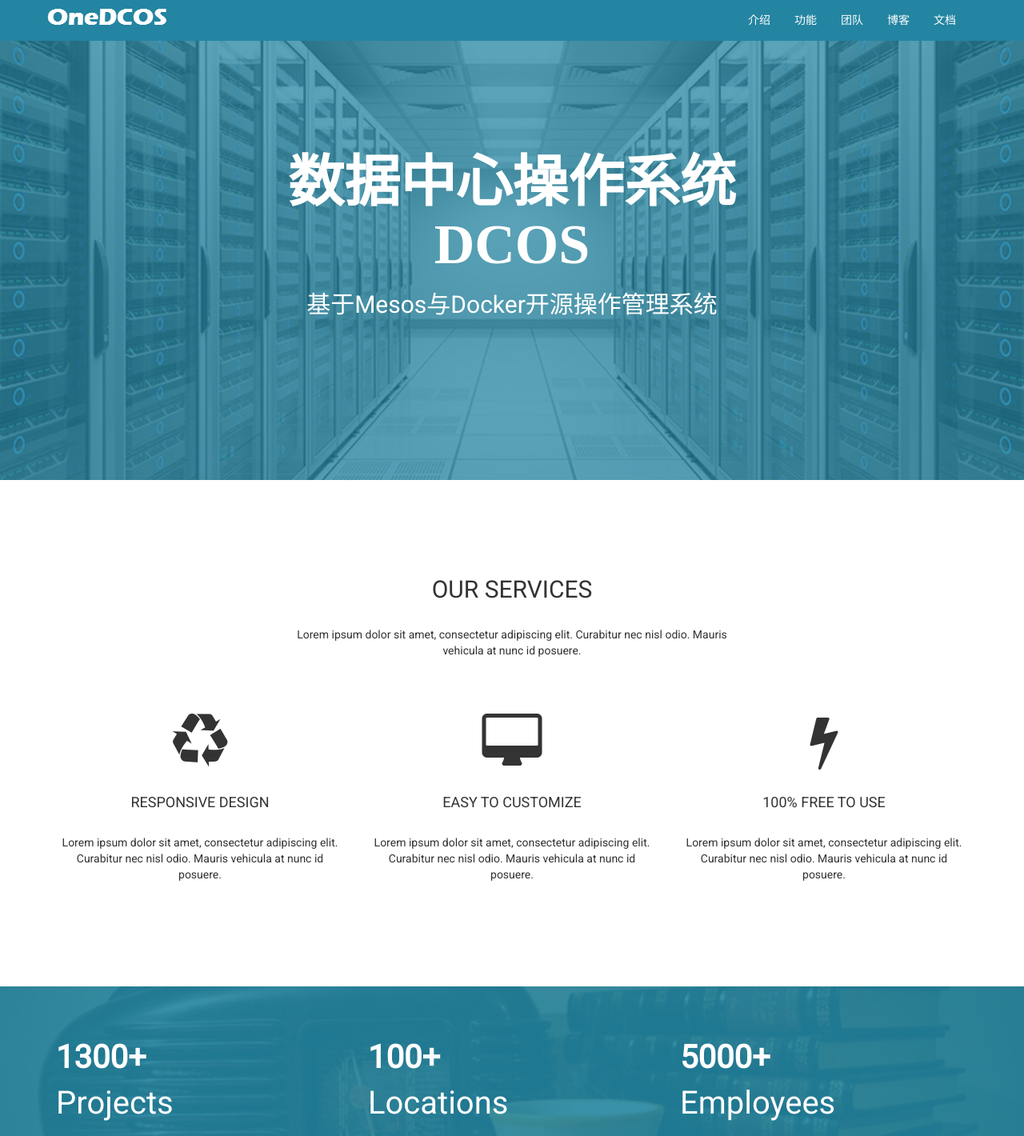
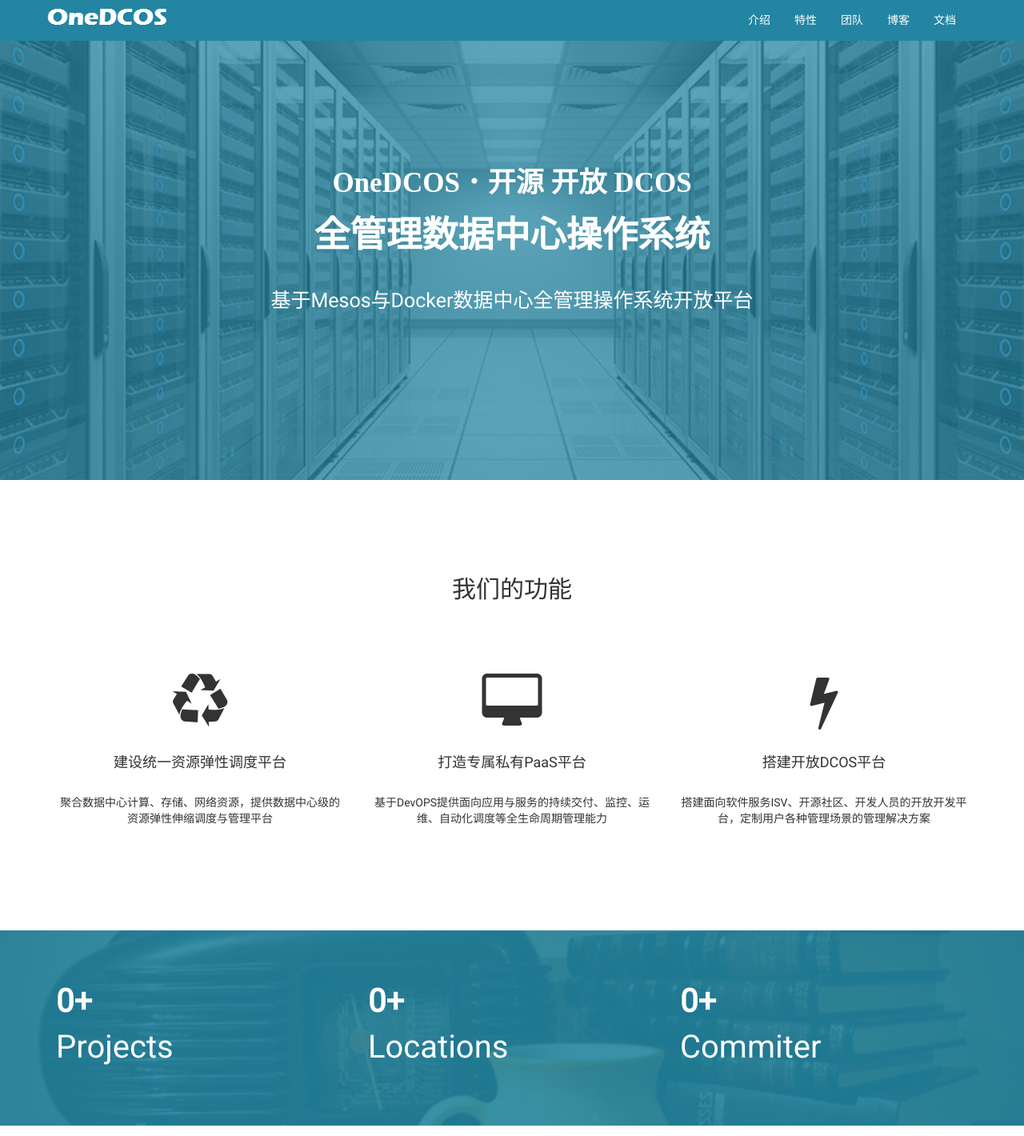
Before and after one commit to onedcos/onedcos.github.io, a plain HTML site: page index.html in a window 1280 px wide. Shown: the top 1420 px of the page at 80% size. Drawn offline with Linux system fonts and the light colour scheme.

Commit message:
modify websit content

```diff
--- a/assets/css/style.css
+++ b/assets/css/style.css
@@ -80,17 +80,23 @@ section {
     }
 
     #home h1 {
-        padding-top: 80px;
+        padding-top: 100px;
         font-weight: 900;
-        font-size: 70px;
+        font-size: 35px;
         font-family: 'Browallia New';
     }
+
+#home h2{
+    font-weight: 900;
+    font-size: 45px;
+}
 /*SMPLE CLASS TO ADJUST SECTION PADDING & HEIGHT*/
 
 /*CLASS TO FORMAT TEXT*/
 .p-cls {
     padding-top: 30px;
-    padding-bottom: 40px;
+    padding-bottom: 35px;
+    font-size: 25px;
 }
 
 /*======================================
--- a/index.html
+++ b/index.html
@@ -7,7 +7,7 @@
     <!--[if IE]>
         <meta http-equiv="X-UA-Compatible" content="IE=edge,chrome=1">
         <![endif]-->
-    <title>Free bootstrap corporate template</title>
+    <title>OneDCOS-开源数据中心操作系统</title>
     <!-- BOOTSTRAP STYLE SHEET -->
     <link href="assets/css/bootstrap.css" rel="stylesheet" />
     <!-- FONT AWESOME ICONS STYLE SHEET -->
@@ -39,7 +39,7 @@
             <div class="navbar-collapse collapse navbar-right scroll-me">
                 <ul class="nav navbar-nav ">
                     <li><a href="#home">介绍</a></li>
-                    <li><a href="#services">功能</a></li>
+                    <li><a href="#services">特性</a></li>
                     <li><a href="#works">团队</a></li>
                     <li><a href="/dcos-blog">博客</a></li>
                     <li><a href="/dcos-docs">文档</a></li>
@@ -54,11 +54,10 @@
             <!-- overylay class usage -->
             <div class="container">
                 <div class="col-md-8 col-md-offset-2 text-center">
-
-                    <h1>数据中心操作系统DCOS </h1>
-                    <h2>基于Mesos与Docker开源操作管理系统</h2>
+                    <h1>OneDCOS ･ 开源 开放 DCOS </h1>
+                    <h2>全管理数据中心操作系统</h2>
                     <p class="p-cls">
-
+                      基于Mesos与Docker数据中心全管理操作系统开放平台
                     </p>
                 </div>
 
@@ -71,10 +70,9 @@
         <div class="container">
             <div class="row text-center pad-bottom">
                 <div class="col-md-6 col-md-offset-3 col-sm-6 col-sm-offset-3">
-                    <h2 class="head-set">OUR SERVICES</h2>
+                    <h2 class="head-set">我们的功能</h2>
                     <p>
-                        Lorem ipsum dolor sit amet, consectetur adipiscing elit.
-                         Curabitur nec nisl odio. Mauris vehicula at nunc id posuere.
+
                     </p>
                 </div>
             </div>
@@ -82,26 +80,23 @@
 
                 <div class="col-md-4 col-sm-4 col-xs-12">
                     <i class="fa fa-recycle  fa-5x"></i>
-                    <h4 class="head-set">RESPONSIVE DESIGN</h4>
+                    <h4 class="head-set">建设统一资源弹性调度平台</h4>
                     <p>
-                        Lorem ipsum dolor sit amet, consectetur adipiscing elit.
-                         Curabitur nec nisl odio. Mauris vehicula at nunc id posuere.
+                        聚合数据中心计算、存储、网络资源，提供数据中心级的资源弹性伸缩调度与管理平台
                     </p>
                 </div>
                 <div class="col-md-4 col-sm-4 col-xs-12">
                     <i class="fa fa-desktop  fa-5x"></i>
-                    <h4 class="head-set">EASY TO CUSTOMIZE </h4>
+                    <h4 class="head-set">打造专属私有PaaS平台 </h4>
                     <p>
-                        Lorem ipsum dolor sit amet, consectetur adipiscing elit.
-                         Curabitur nec nisl odio. Mauris vehicula at nunc id posuere.
+                        基于DevOPS提供面向应用与服务的持续交付、监控、运维、自动化调度等全生命周期管理能力
                     </p>
                 </div>
                 <div class="col-md-4 col-sm-4 col-xs-12">
                     <i class="fa fa-bolt  fa-5x"></i>
-                    <h4 class="head-set">100% FREE TO USE</h4>
+                    <h4 class="head-set">搭建开放DCOS平台</h4>
                     <p>
-                        Lorem ipsum dolor sit amet, consectetur adipiscing elit.
-                         Curabitur nec nisl odio. Mauris vehicula at nunc id posuere.
+                        搭建面向软件服务ISV、开源社区、开发人员的开放开发平台，定制用户各种管理场景的管理解决方案
                     </p>
                 </div>
             </div>
@@ -116,7 +111,7 @@
                 <div class="row">
                     <div class="col-lg-4 col-md-4 col-sm-4">
                         <div>
-                            <strong>1300+</strong>
+                            <strong>0+</strong>
                             <p>
                                 Projects
                             </p>
@@ -124,7 +119,7 @@
                     </div>
                     <div class="col-lg-4 col-md-4 col-sm-4">
                         <div>
-                            <strong>100+</strong>
+                            <strong>0+</strong>
                             <p>
                                 Locations
                             </p>
@@ -132,9 +127,9 @@
                     </div>
                     <div class="col-lg-4 col-md-4 col-sm-4 ">
                         <div>
-                            <strong>5000+</strong>
+                            <strong>0+</strong>
                             <p>
-                                Employees
+                                Commiter
                             </p>
                         </div>
                     </div>
@@ -148,10 +143,9 @@
         <div class="container">
             <div class="row text-center pad-bottom">
                 <div class="col-md-6 col-md-offset-3 col-sm-6 col-sm-offset-3">
-                    <h2 class="head-set">OUR WORKS</h2>
+                    <h2 class="head-set">我们的宗旨</h2>
                     <p>
-                        Lorem ipsum dolor sit amet, consectetur adipiscing elit.
-                         Curabitur nec nisl odio. Mauris vehicula at nunc id posuere.
+
                     </p>
                 </div>
             </div>
@@ -161,8 +155,8 @@
                     <div class="alert alert-info">
                         <img src="assets/img/1.jpg" class="img-responsive " alt="" />
 
-                        <h3>Project Title Here</h3>
-                        <h5><a href="#"><strong>Click Here</strong> </a>to go to the project</h5>
+                        <h3>开源</h3>
+                        <!-- <h5><a href="#"><strong>Click Here</strong> </a>to go to the project</h5> -->
                     </div>
 
                 </div>
@@ -170,8 +164,8 @@
                     <div class="alert alert-danger">
                         <img src="assets/img/2.jpg" class="img-responsive " alt="" />
 
-                        <h3>Project Title Here</h3>
-                        <h5><a href="#"><strong>Click Here</strong> </a>to go to the project</h5>
+                        <h3>社区</h3>
+                        <!-- <h5><a href="#"><strong>Click Here</strong> </a>to go to the project</h5> -->
                     </div>
 
                 </div>
@@ -179,8 +173,8 @@
                     <div class="alert alert-success">
                         <img src="assets/img/3.jpg" class="img-responsive " alt="" />
 
-                        <h3>Project Title Here</h3>
-                        <h5><a href="#"><strong>Click Here</strong> </a>to go to the project</h5>
+                        <h3>合作</h3>
+                        <!-- <h5><a href="#"><strong>Click Here</strong> </a>to go to the project</h5> -->
                     </div>
 
                 </div>
@@ -195,13 +189,13 @@
             <div class="container">
                 <div class="row text-center">
                     <div class="col-md-12">
-                        <h1>HERE IS BACKGROUND VEDIO</h1>
+                        <!--<h1>HERE IS BACKGROUND VEDIO</h1>
                         <h4>This scripts uses plugin <strong>jquery.mb.YTPlayer</strong>
 
                         </h4>
                         <h4>to play video in background of divs
 
-                        </h4>
+                        </h4>-->
                     </div>
                 </div>
             </div>
@@ -260,7 +254,7 @@
         </section> -->
     <!-- CLIENTS SECTION END-->
     <footer>
-        © 2015 onedcos.io  | <a href="http://onedcos.github.io/" target="_blank">by OneDCOS</a>
+        © 2016 onedcos.github.io  | <a href="http://onedcos.github.io/" target="_blank">by OneDCOS</a>
     </footer>
     <!-- FOOTER SECTION END-->
     <!-- REQUIRED SCRIPTS FILES -->
```
Also changed, not shown: 1 other file.
